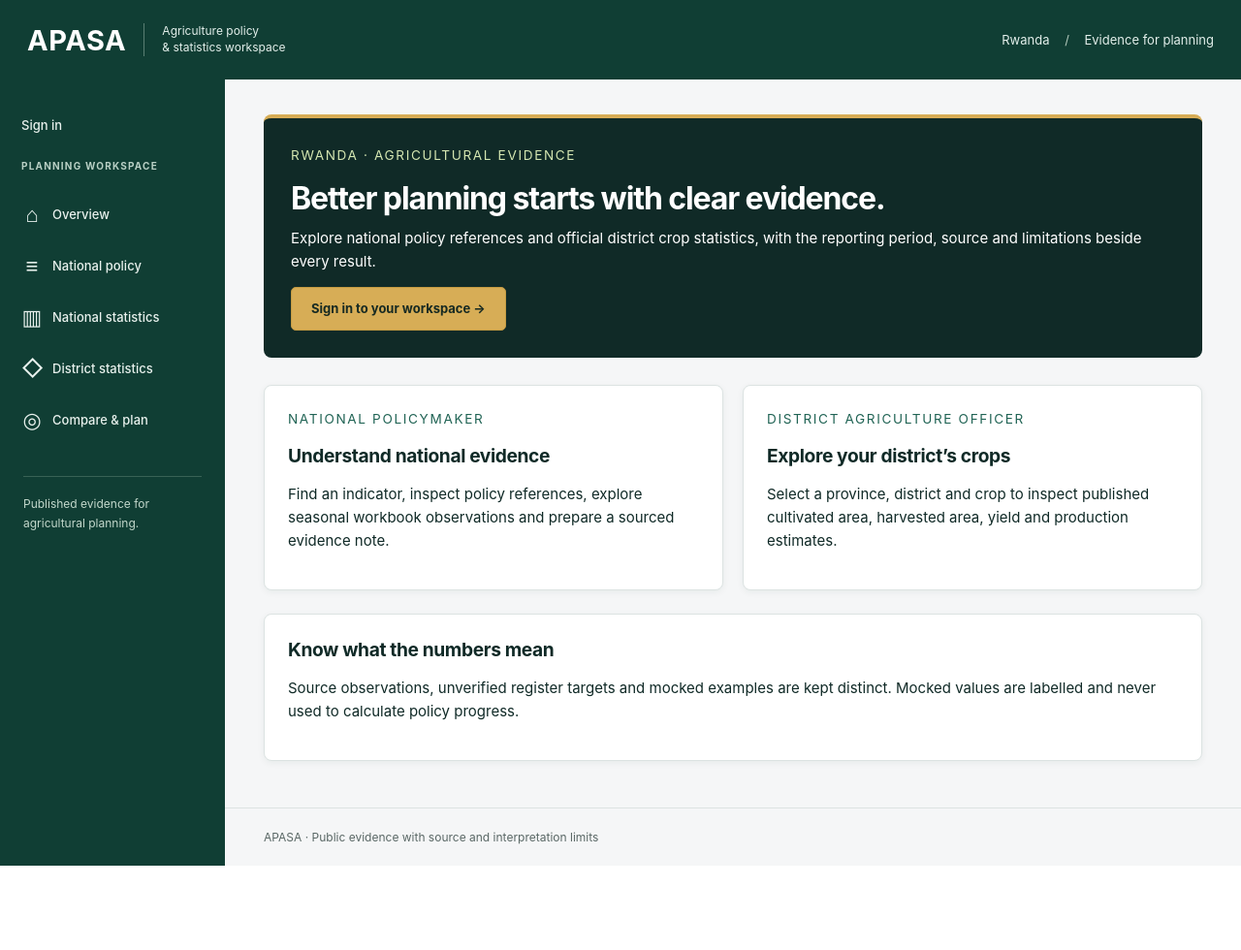
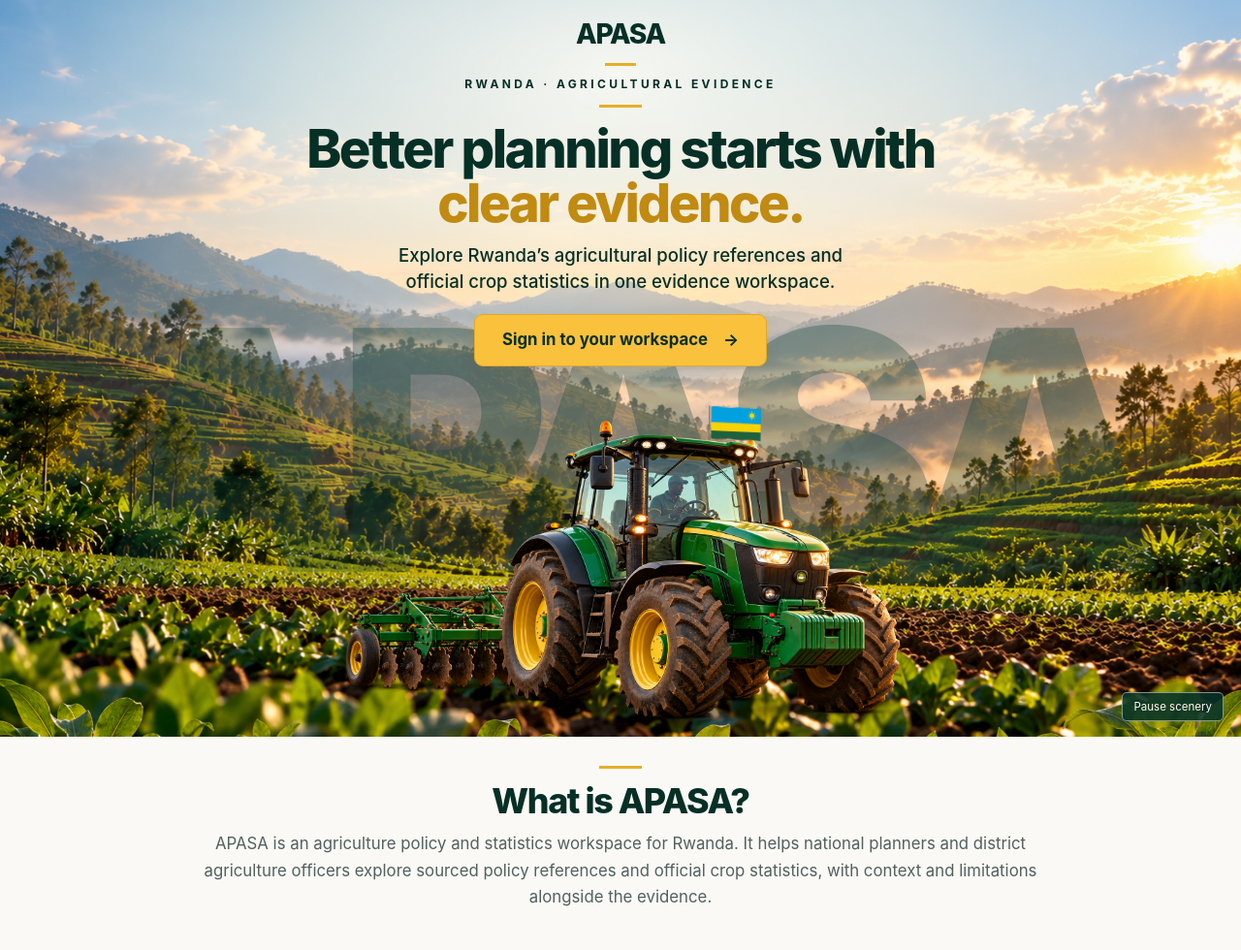
Before and after one commit to Rugwiroparfait/apasa-dashboard, a Django app: page / in a window 1280 px wide. Shown: the whole page at 97% size. Before the commit the page ends 893 px from the top, so only its background shows below. Run offline with Django 5.2, Linux system fonts and the light colour scheme; parts of the project's set-up code (start-up, migrations or seed data) failed here and were passed over.

Commit message:
feat: redesign public landing with layered Rwanda hero assets

```diff
--- /dev/null
+++ b/accounts/static/accounts/landing.css
@@ -0,0 +1,67 @@
+/* Public entry only. Workspace styles and navigation are intentionally independent. */
+.landing-page {
+  --landing-forest: #062f26;
+  --landing-gold: #c18a11;
+  --landing-paper: #faf9f5;
+  margin: 0;
+  color: var(--landing-forest);
+  background: var(--landing-paper);
+  font-family: Inter, ui-sans-serif, system-ui, -apple-system, BlinkMacSystemFont, "Segoe UI", sans-serif;
+  -webkit-font-smoothing: antialiased;
+}
+.landing-page *, .landing-page *::before, .landing-page *::after { box-sizing: border-box; }
+.landing-page a { color: inherit; }
+.landing-page :focus-visible { outline: 3px solid #075c48; outline-offset: 5px; }
+.landing-skip { position: absolute; top: -6rem; left: 1rem; z-index: 20; padding: .8rem 1rem; background: white; border-radius: .3rem; }
+.landing-skip:focus { top: 1rem; }
+.hero-scene { min-height: 760px; height: clamp(760px, 55vw, 970px); }
+.landing-header { position: relative; z-index: 8; display: flex; justify-content: center; padding: 19px 24px 0; }
+.landing-brand { font-size: clamp(1.5rem, 2.2vw, 2rem); font-weight: 850; letter-spacing: -.045em; text-decoration: none; line-height: 1.2; }
+.landing-brand::after { content: ""; display: block; width: 32px; height: 3px; margin: 12px auto 0; background: #e7ae27; }
+.landing-copy { position: relative; z-index: 7; max-width: 1140px; padding: 0 24px; margin: 10px auto 0; text-align: center; }
+.landing-kicker { margin: 0 0 14px; font-size: .75rem; line-height: 1.5; font-weight: 650; letter-spacing: .28em; }
+.landing-kicker::after { content: ""; display: block; width: 44px; height: 3px; background: #e7ae27; margin: 12px auto 0; }
+.landing-copy h1 { margin: 0 auto 12px; max-width: 1050px; font-size: clamp(2.5rem, 4.25vw, 4.65rem); font-weight: 850; line-height: 1.04; letter-spacing: -.045em; text-wrap: balance; }
+.landing-copy h1 span { display: block; color: var(--landing-gold); }
+.landing-intro { max-width: 680px; margin: 0 auto 20px; font-size: clamp(1rem, 1.45vw, 1.35rem); font-weight: 450; line-height: 1.45; text-wrap: balance; }
+.landing-cta { display: inline-flex; justify-content: center; align-items: center; gap: 16px; min-height: 54px; padding: 13px 28px; border: 1px solid #e3a923; border-radius: 9px; background: #fac13d; box-shadow: 0 5px 18px #6a4c1814; font-size: 1.05rem; line-height: 1.4; font-weight: 750; text-decoration: none; transition: background .2s ease, box-shadow .2s ease; }
+.landing-cta:hover { background: #ffd05a; box-shadow: 0 7px 22px #6a4c1824; }
+.hero-scene__art { position: absolute; inset: 0; pointer-events: none; z-index: 0; }
+.hero-scene__light { position: absolute; inset: 0; z-index: 1; background: radial-gradient(ellipse 65% 58% at 50% 10%, #fffcf2ed 0%, #fff9e4a8 40%, #fff8e22b 78%, transparent 100%); }
+.hero-scene__vehicle { position: absolute; z-index: 4; width: min(46vw, 790px); aspect-ratio: 1672 / 941; left: 50%; bottom: 8px; transform: translateX(-50%); }
+.hero-scene__tractor { display: block; width: 100%; height: 100%; object-fit: contain; }
+.hero-scene__flag { position: absolute; z-index: 1; width: 10%; height: auto; left: 65%; top: -1%; }
+.hero-scene__flag::selection { background: transparent; }
+.landing-motion { position: absolute; z-index: 8; right: 18px; bottom: 16px; padding: 7px 11px; border: 1px solid #ffffff7a; border-radius: 5px; background: #063329df; color: #fffaf0; font: inherit; font-size: .72rem; cursor: pointer; }
+.landing-motion[hidden] { display: none; }
+.landing-motion:focus-visible { outline-color: #fff; }
+.landing-about { padding: 30px 24px 40px; text-align: center; background: var(--landing-paper); }
+.landing-about::before { content: ""; display: block; width: 44px; height: 3px; margin: 0 auto 12px; background: #e7ae27; }
+.landing-about h2 { margin: 0 0 9px; font-size: clamp(1.9rem, 2.8vw, 2.7rem); line-height: 1.2; letter-spacing: -.04em; font-weight: 800; }
+.landing-about p { max-width: 920px; margin: 0 auto; font-size: 1.05rem; line-height: 1.65; color: #52615e; text-wrap: pretty; }
+@media (min-width: 1800px) { .hero-scene__vehicle { width: 900px; } }
+@media (max-width: 900px) {
+  .hero-scene { min-height: 830px; height: 88vw; }
+  .landing-copy { margin-top: 26px; }
+  .landing-copy h1 { font-size: clamp(2.6rem, 6vw, 3.7rem); }
+  .hero-scene__vehicle { width: min(84vw, 710px); bottom: 22px; }
+  .landing-intro { max-width: 570px; }
+}
+@media (max-width: 540px) {
+  .hero-scene { height: clamp(780px, 164vw, 890px); min-height: 780px; }
+  .landing-header { padding-top: 23px; }
+  .landing-copy { padding: 0 19px; margin-top: 28px; }
+  .landing-kicker { font-size: .61rem; letter-spacing: .18em; margin-bottom: 20px; }
+  .landing-copy h1 { max-width: 400px; font-size: clamp(2.15rem, 8.8vw, 2.9rem); line-height: 1.08; }
+  .landing-intro { max-width: 370px; font-size: 1rem; line-height: 1.5; margin-top: 16px; margin-bottom: 22px; }
+  .landing-cta { padding: 13px 18px; font-size: .95rem; gap: 10px; }
+  .hero-scene__vehicle { width: 111vw; max-width: 575px; bottom: 28px; left: 49%; }
+  .hero-scene__flag { width: 11%; }
+  .landing-about { padding: 28px 23px 35px; }
+  .landing-about p { font-size: 1rem; }
+  .landing-motion { bottom: 12px; right: 12px; }
+}
+@media (prefers-reduced-motion: reduce) {
+  .landing-page *, .landing-page *::before, .landing-page *::after { transition: none !important; scroll-behavior: auto !important; }
+  .landing-motion { display: none; }
+}
--- /dev/null
+++ b/accounts/static/accounts/landing.js
@@ -0,0 +1,13 @@
+/* Optional decorative-motion control; authentication remains an ordinary link. */
+(() => {
+  const scene = document.querySelector('.hero-scene');
+  const button = document.querySelector('.landing-motion');
+  if (!scene || !button) return;
+  button.hidden = false;
+  button.addEventListener('click', () => {
+    const paused = button.getAttribute('aria-pressed') !== 'true';
+    scene.dataset.motion = paused ? 'paused' : 'running';
+    button.setAttribute('aria-pressed', String(paused));
+    button.textContent = paused ? 'Resume scenery' : 'Pause scenery';
+  });
+})();
--- /dev/null
+++ b/accounts/static/accounts/landing/animations.css
@@ -0,0 +1,24 @@
+/* Adapted from the supplied APASA hero motion helpers. Geometry lives in landing.css. */
+.hero-scene { position: relative; overflow: hidden; isolation: isolate; }
+.hero-scene__background { position: absolute; inset: -2%; width: 104%; height: 104%; object-fit: cover; object-position: center bottom; animation: apasa-pan 36s ease-in-out infinite alternate; }
+.hero-scene__wordmark { position: absolute; z-index: 2; left: 50%; top: 61%; transform: translate(-50%, -50%); color: rgb(10 64 52 / .3); font-size: clamp(8rem, 27vw, 30rem); font-weight: 850; letter-spacing: -.08em; line-height: .8; white-space: nowrap; animation: apasa-mark-in 1.4s cubic-bezier(.2,.7,.2,1) both; }
+.hero-scene__vehicle { animation: apasa-tractor-idle 3.4s ease-in-out infinite; }
+.hero-scene__crops { position: absolute; z-index: 5; left: -1%; bottom: -23%; width: 102%; height: auto; transform-origin: 50% 100%; animation: apasa-crop-breeze 5s ease-in-out infinite alternate; }
+.hero-scene__dust { position: absolute; z-index: 3; left: 19%; bottom: 3%; width: min(60vw, 920px); height: auto; opacity: .5; animation: apasa-dust-drift 7s ease-out infinite; }
+.hero-scene__flag { transform-origin: 5% 95%; animation: apasa-flag-wave 2.6s ease-in-out infinite; }
+.hero-scene[data-motion="paused"] * { animation-play-state: paused !important; }
+@keyframes apasa-pan { from { transform: scale(1.02) translateX(-.5%); } to { transform: scale(1.06) translateX(.5%); } }
+@keyframes apasa-mark-in { from { opacity: 0; } to { opacity: 1; } }
+@keyframes apasa-tractor-idle { 0%, 100% { translate: 0 0; } 50% { translate: 0 -3px; } }
+@keyframes apasa-crop-breeze { from { transform: skewX(-.3deg); } to { transform: skewX(.3deg); } }
+@keyframes apasa-dust-drift { 0% { opacity: 0; transform: translate(-8px, 4px) scale(.92); } 24% { opacity: .35; } 100% { opacity: 0; transform: translate(26px, -10px) scale(1.06); } }
+@keyframes apasa-flag-wave { 0%, 100% { transform: rotate(-1deg) skewY(0deg); } 50% { transform: rotate(1deg) skewY(1.5deg); } }
+@media (max-width: 540px) {
+  .hero-scene__background { object-position: 49% bottom; }
+  .hero-scene__wordmark { top: 69%; font-size: 37vw; }
+  .hero-scene__dust { width: 110%; left: -6%; bottom: 5%; }
+  .hero-scene__crops { width: 150%; left: -25%; bottom: -1%; }
+}
+@media (prefers-reduced-motion: reduce) {
+  .hero-scene *, .hero-scene *::before, .hero-scene *::after { animation: none !important; transition: none !important; }
+}
--- a/accounts/templates/accounts/landing.html
+++ b/accounts/templates/accounts/landing.html
@@ -1,4 +1,45 @@
-{% extends 'evidence/base.html' %}{% block content %}
-<section class="hero"><p class="eyebrow">RWANDA · AGRICULTURAL EVIDENCE</p><h1>Better planning starts with clear evidence.</h1><p>Explore national policy references and official district crop statistics, with the reporting period, source and limitations beside every result.</p><a class="button-link" href="{% if user.is_authenticated %}{% url 'workspace' %}{% else %}{% url 'login' %}{% endif %}">{% if user.is_authenticated %}Open your workspace{% else %}Sign in to your workspace{% endif %} →</a></section>
-<div class="journey-cards"><article class="panel"><p class="eyebrow">NATIONAL POLICYMAKER</p><h2>Understand national evidence</h2><p>Find an indicator, inspect policy references, explore seasonal workbook observations and prepare a sourced evidence note.</p></article><article class="panel"><p class="eyebrow">DISTRICT AGRICULTURE OFFICER</p><h2>Explore your district’s crops</h2><p>Select a province, district and crop to inspect published cultivated area, harvested area, yield and production estimates.</p></article></div>
-<section class="panel"><h2>Know what the numbers mean</h2><p>Source observations, unverified register targets and mocked examples are kept distinct. Mocked values are labelled and never used to calculate policy progress.</p></section>{% endblock %}
+{% load static %}<!doctype html>
+<html lang="en">
+<head>
+  <meta charset="utf-8">
+  <meta name="viewport" content="width=device-width, initial-scale=1">
+  <meta name="description" content="Explore Rwanda’s agricultural policy references and official crop statistics in one evidence workspace.">
+  <title>APASA | Agricultural evidence for Rwanda</title>
+  <link rel="preload" as="image" href="{% static 'accounts/landing/landscape-rwanda.png' %}">
+  <link rel="stylesheet" href="{% static 'accounts/landing.css' %}">
+  <link rel="stylesheet" href="{% static 'accounts/landing/animations.css' %}">
+  <script src="{% static 'accounts/landing.js' %}" defer></script>
+</head>
+<body class="landing-page">
+  <a class="landing-skip" href="#main">Skip to main content</a>
+  <main id="main">
+    <section class="hero-scene" aria-labelledby="hero-title">
+      <header class="landing-header">
+        <a class="landing-brand" href="{% url 'landing' %}" aria-label="APASA home">APASA</a>
+      </header>
+      <div class="landing-copy">
+        <p class="landing-kicker">RWANDA · AGRICULTURAL EVIDENCE</p>
+        <h1 id="hero-title">Better planning starts with <span>clear evidence.</span></h1>
+        <p class="landing-intro">Explore Rwanda’s agricultural policy references and official crop statistics in one evidence workspace.</p>
+        <a class="landing-cta" href="{% url 'login' %}">Sign in to your workspace <span aria-hidden="true">→</span></a>
+      </div>
+      <div class="hero-scene__art" id="hero-art" aria-hidden="true">
+        <img class="hero-scene__background" src="{% static 'accounts/landing/landscape-rwanda.png' %}" width="1672" height="941" alt="" fetchpriority="high" decoding="async">
+        <div class="hero-scene__light"></div>
+        <div class="hero-scene__wordmark">APASA</div>
+        <img class="hero-scene__dust" src="{% static 'accounts/landing/tractor-dust.png' %}" width="2046" height="768" alt="" decoding="async">
+        <div class="hero-scene__vehicle">
+          <img class="hero-scene__tractor" src="{% static 'accounts/landing/tractor-3d.png' %}" width="1672" height="941" alt="" decoding="async">
+          <img class="hero-scene__flag" src="{% static 'accounts/landing/rwanda-flag.svg' %}" width="640" height="420" alt="" decoding="async">
+        </div>
+        <img class="hero-scene__crops" src="{% static 'accounts/landing/foreground-crops.png' %}" width="2146" height="733" alt="" decoding="async">
+      </div>
+      <button class="landing-motion" type="button" aria-pressed="false" aria-controls="hero-art" hidden>Pause scenery</button>
+    </section>
+    <section class="landing-about" aria-labelledby="about-title">
+      <h2 id="about-title">What is APASA?</h2>
+      <p>APASA is an agriculture policy and statistics workspace for Rwanda. It helps national planners and district agriculture officers explore sourced policy references and official crop statistics, with context and limitations alongside the evidence.</p>
+    </section>
+  </main>
+</body>
+</html>
```
Also changed, not shown: accounts/static/accounts/landing/README.md (added), accounts/static/accounts/landing/foreground-crops.png (added), accounts/static/accounts/landing/landscape-rwanda.png (added), accounts/static/accounts/landing/rwanda-flag.svg (added), accounts/static/accounts/landing/tractor-3d.png (added), accounts/static/accounts/landing/tractor-dust.png (added).
